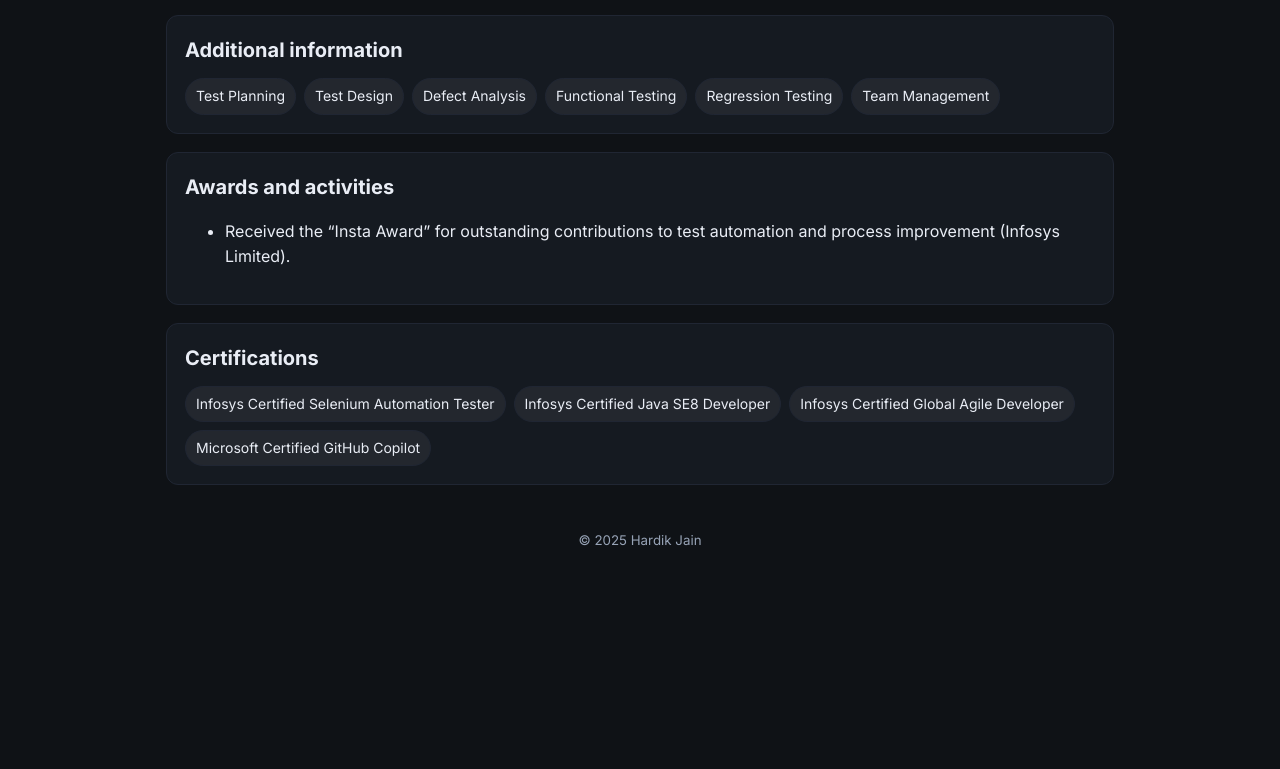
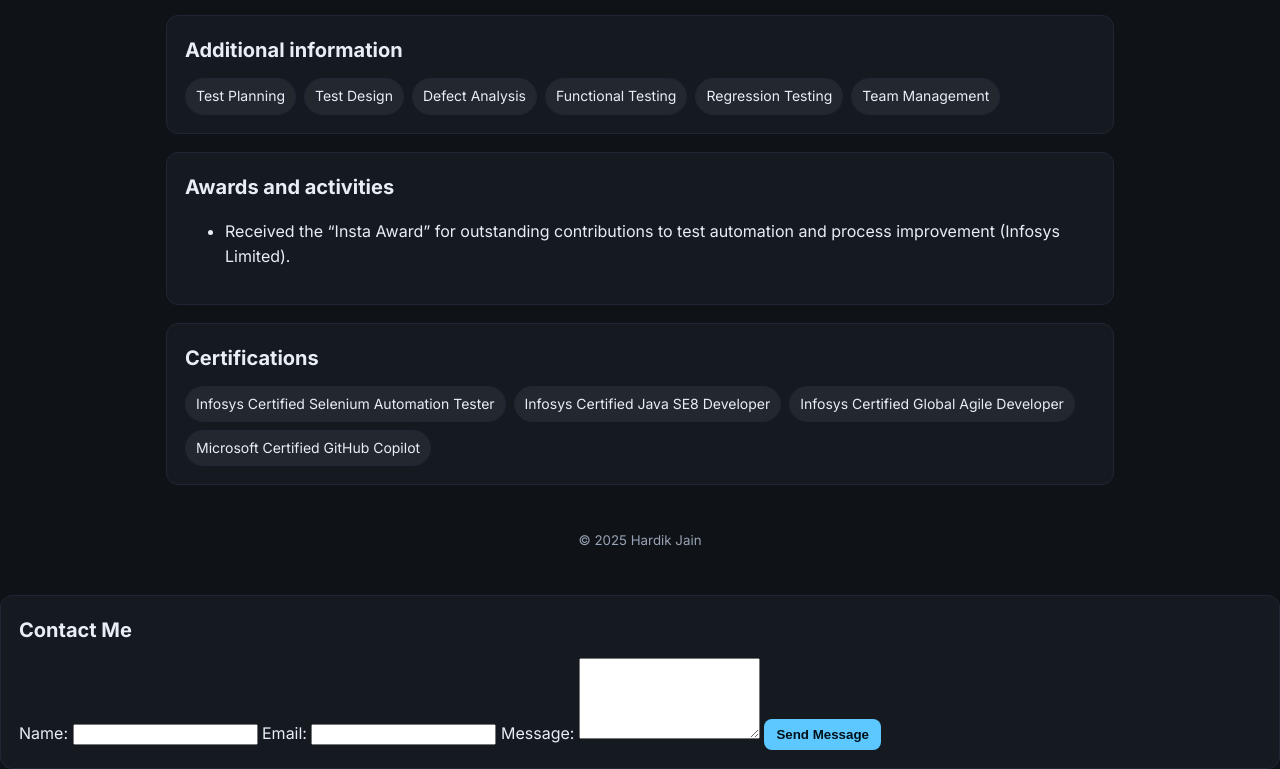
Before and after one commit to 99Hardik/Hardik-Resume-CV_Web, a plain HTML site: page index.html in a window 1280 px wide. Shown: the part 2029-2798 px from the top of the page. Before the commit the page ends 2606 px from the top, so only its background shows below. Drawn offline with Linux system fonts and the light colour scheme.

Commit message:
Update index.html

```diff
--- a/index.html
+++ b/index.html
@@ -102,5 +102,25 @@
   </footer>
 
   <script src="assets/script.js"></script>
+
+  <section id="contact" class="card">
+  <h2>Contact Me</h2>
+  <form action="https://formspree.io/f/yourFormID" method="POST" class="contact-form">
+    <label>
+      Name:
+      <input type="text" name="name" required />
+    </label>
+    <label>
+      Email:
+      <input type="email" name="email" required />
+    </label>
+    <label>
+      Message:
+      <textarea name="message" rows="5" required></textarea>
+    </label>
+    <button type="submit" class="btn">Send Message</button>
+  </form>
+</section>
+
 </body>
 </html>
```
